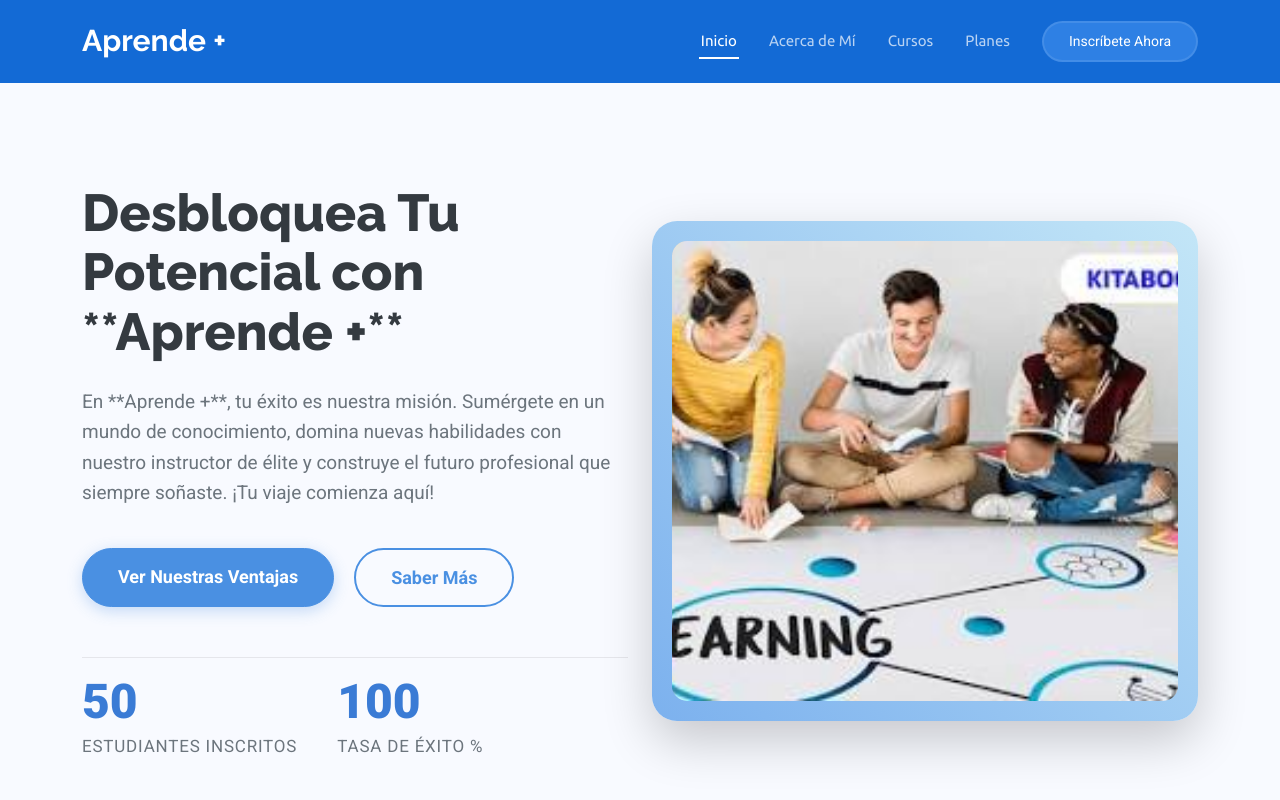
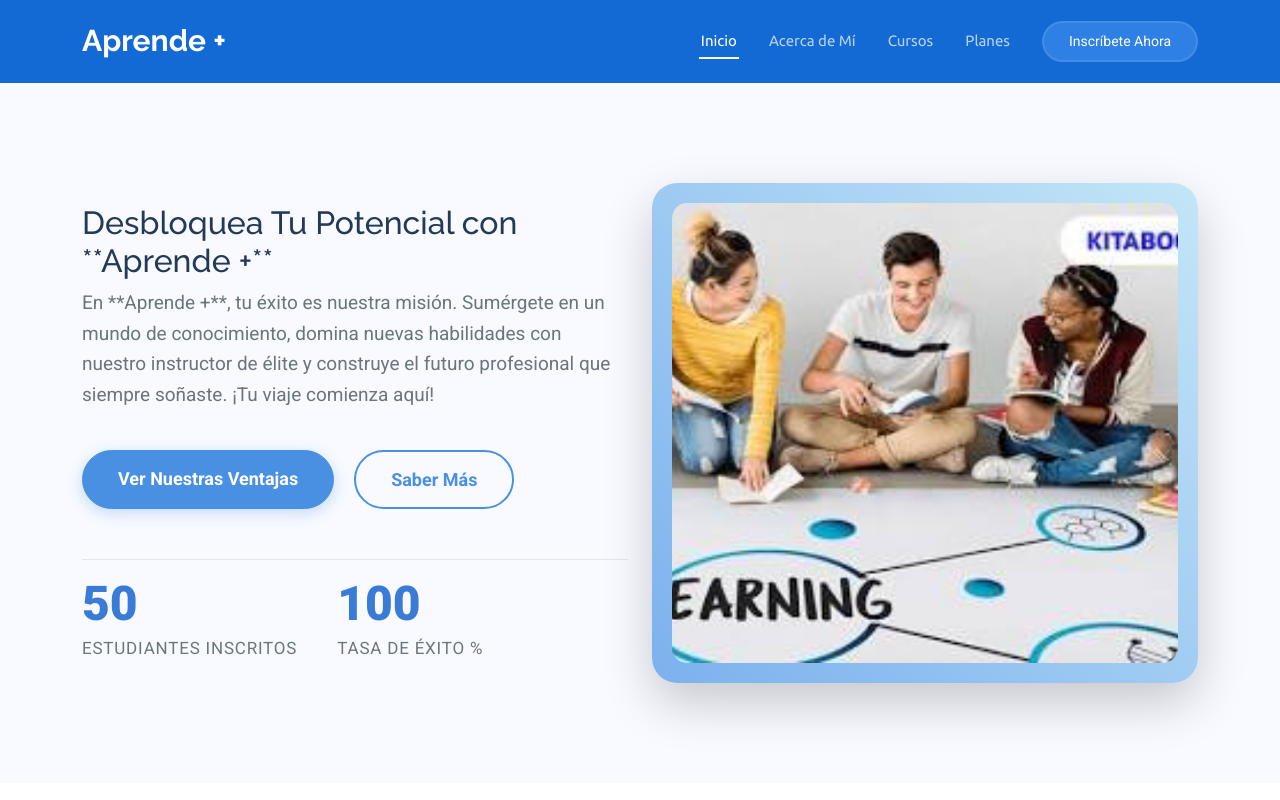
Before and after one commit to Jav991/Aprende, a plain HTML site: page index.html in a window 1280 px wide. Shown: the top 800 px of the page. Drawn offline with nearby package versions, Linux system fonts and the light colour scheme.

Commit message:
Cambio el h1 por h2

```diff
--- a/index.html
+++ b/index.html
@@ -51,7 +51,7 @@
 
                             <div class="col-lg-6 order-2 order-lg-1" data-aos="fade-up" data-aos-delay="100">
                                 <div class="hero-text">
-                                    <h1>Desbloquea Tu Potencial con **Aprende +**</h1>
+                                    <h2>Desbloquea Tu Potencial con **Aprende +**</h2>
                                     <p>En **Aprende +**, tu éxito es nuestra misión. Sumérgete en un mundo de conocimiento, domina nuevas habilidades con nuestro instructor de élite y construye el futuro profesional que siempre soñaste. ¡Tu viaje comienza aquí!</p>
 
                                     <div class="hero-buttons">
```
